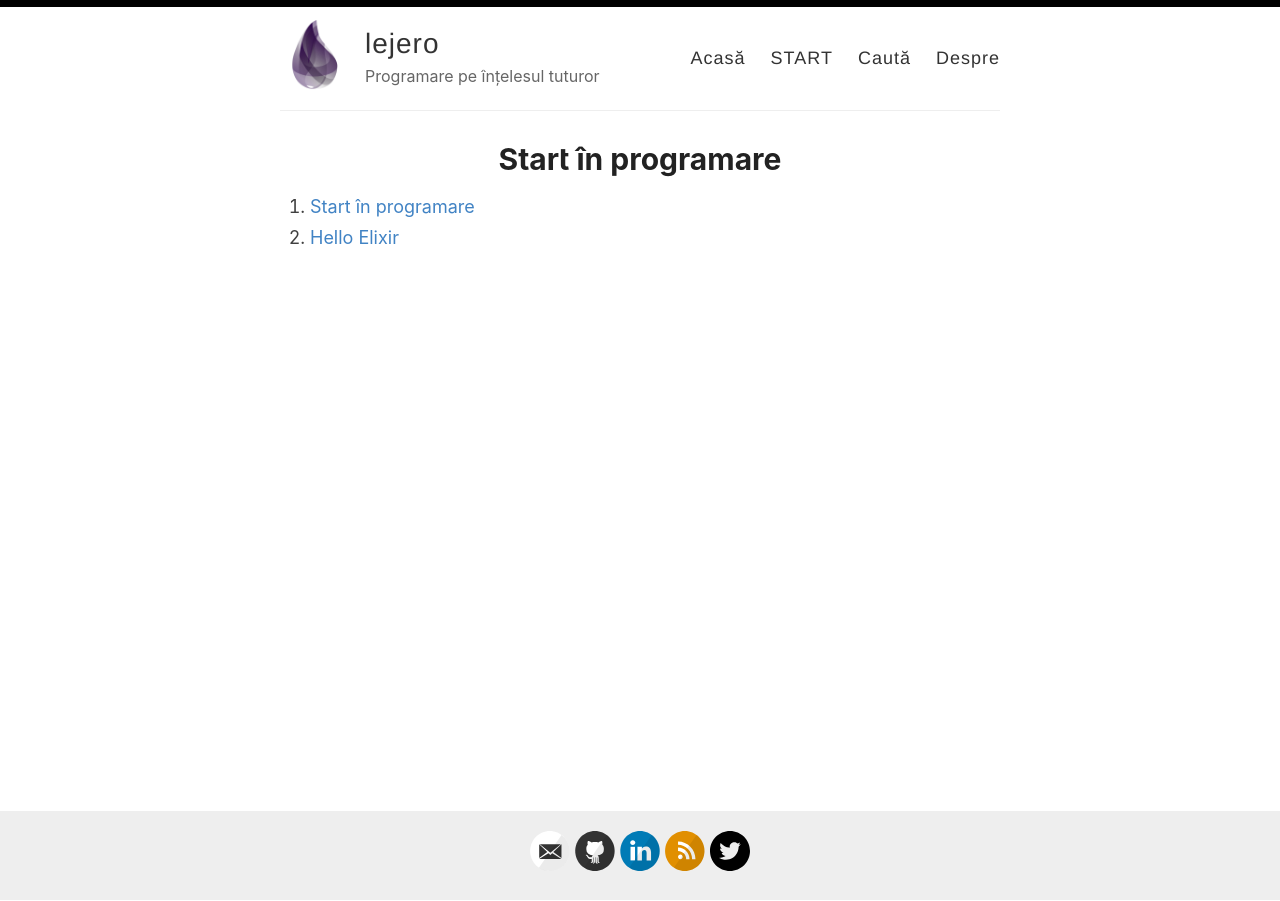
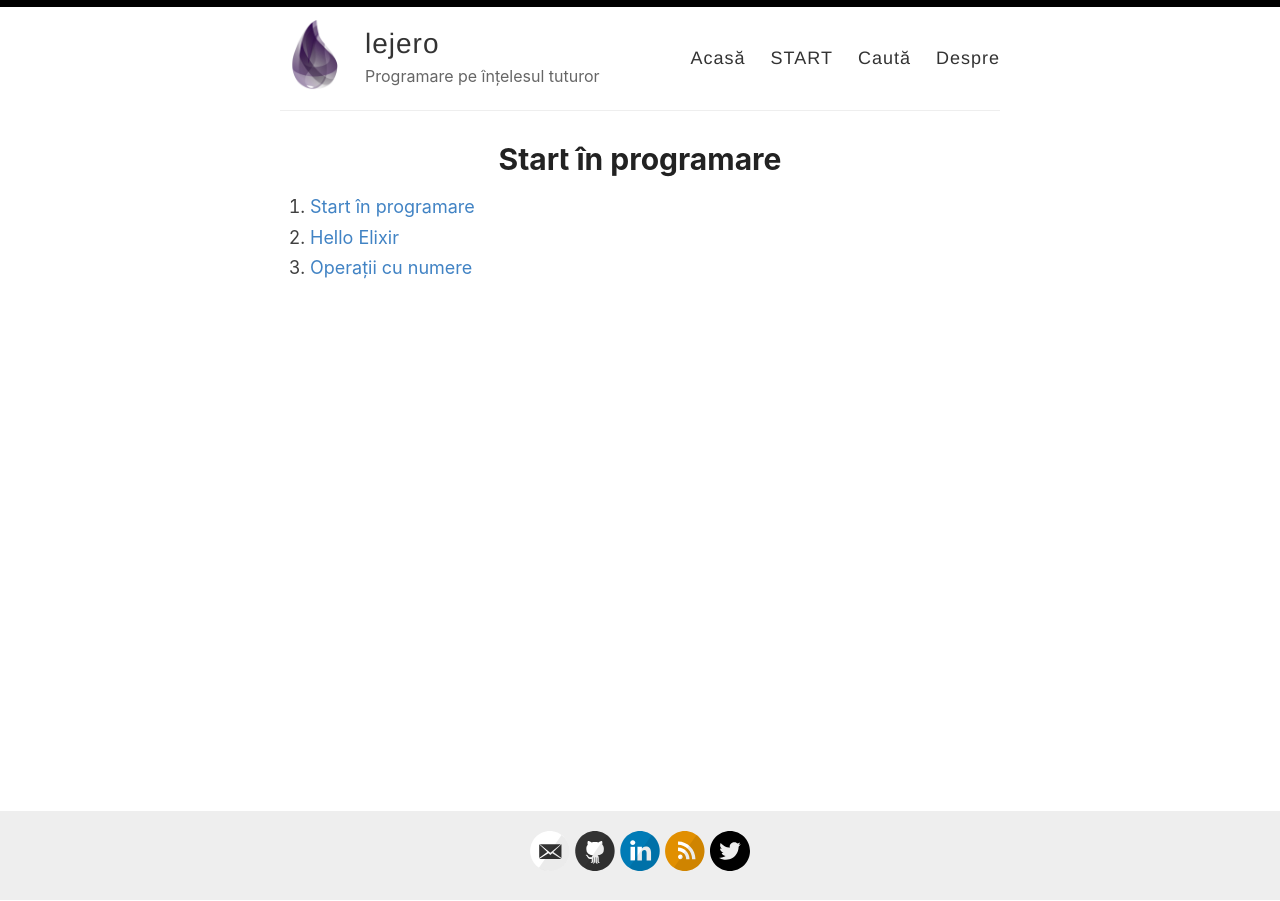
Before and after one commit to danutchindris/danutchindris.github.io, a Jekyll site: the page built from _pages/getting-started.md, in a window 1280 px wide. Built offline with Jekyll 4.4.1, drawn with Linux system fonts in a browser that asks for light colours.

Commit message:
add new post "Operatii cu numere" to the list

```diff
--- a/_pages/getting-started.md
+++ b/_pages/getting-started.md
@@ -6,3 +6,4 @@ permalink: /getting-started/
 
 0. [Start în programare]({{ site.baseurl }}/start-in-programare/)
 1. [Hello Elixir]({{ site.baseurl }}/hello-elixir/)
+2. [Operații cu numere]({{ site.baseurl }}/operatii-cu-numere/)
```
